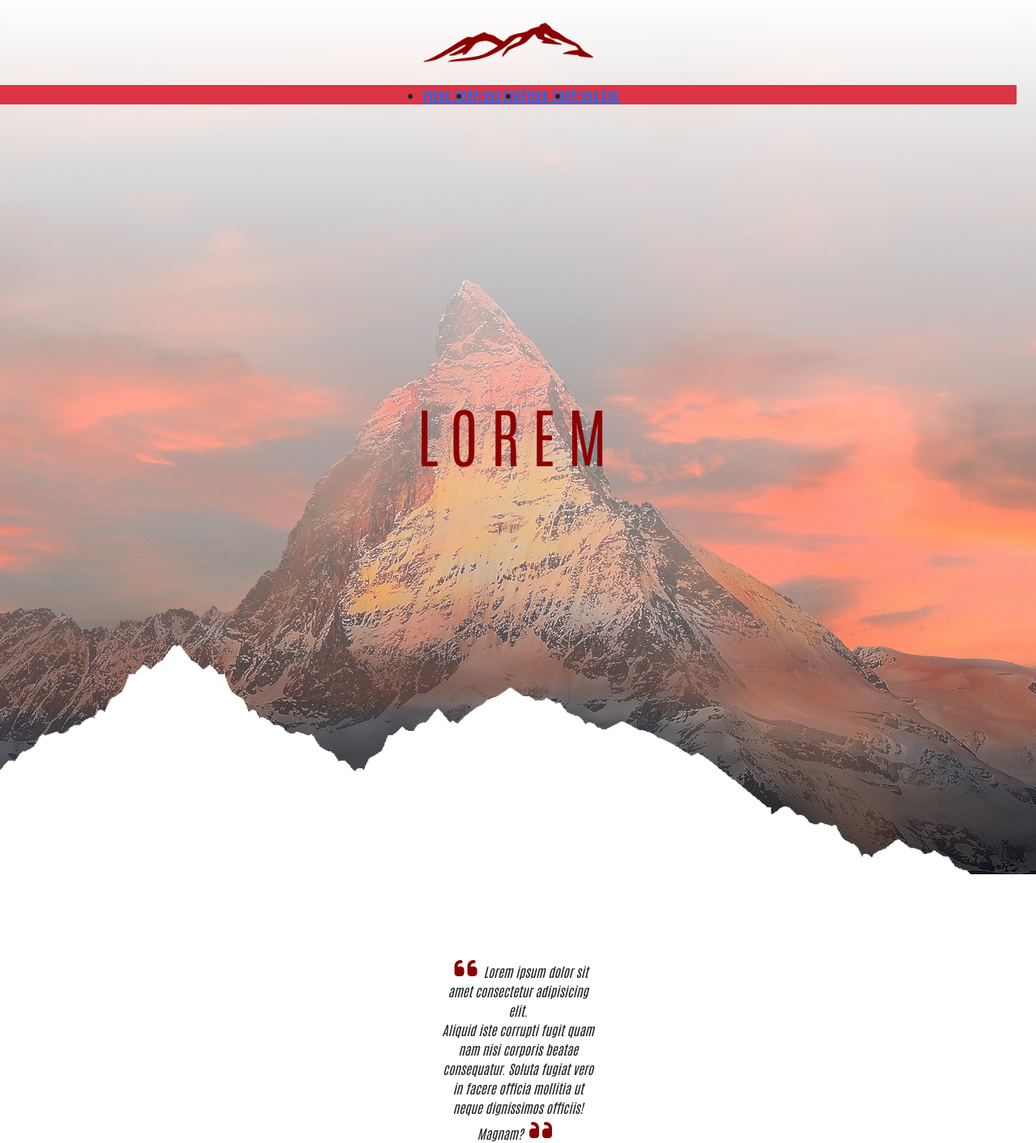
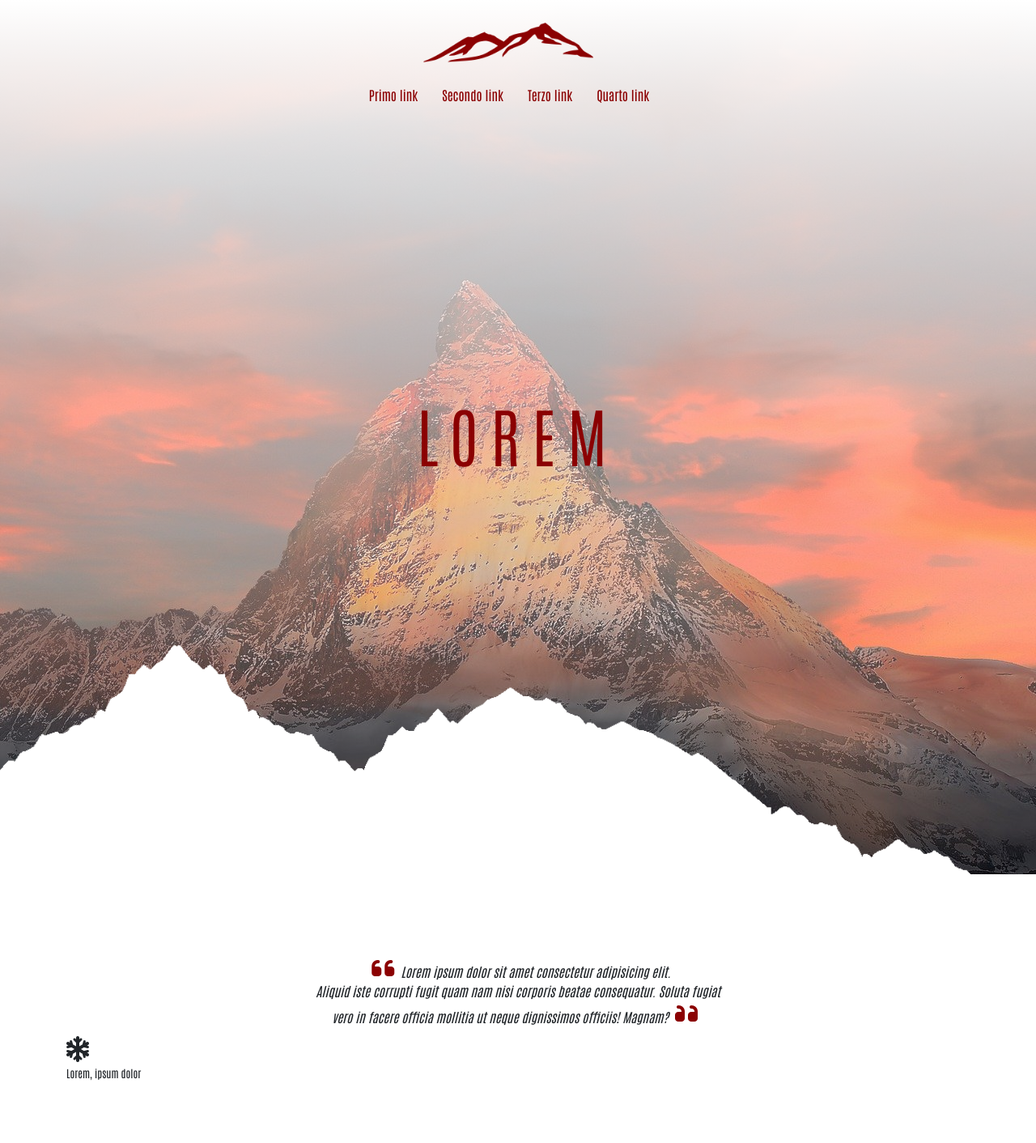
Before and after one commit to Hackademy67-aulab/red.project_leonardo-colaleo_fabio-massa_cinzia-loconsole_gianluca-conte-, a plain HTML site: page index.html in a window 1280 px wide. Shown: the whole page at 81% size. After the commit the page ends 1352 px from the top, so only its background shows below. Drawn offline with nearby package versions, Linux system fonts and the light colour scheme.

Commit message:
inserito icone seconda sezione lorem

```diff
--- a/index.html
+++ b/index.html
@@ -50,11 +50,11 @@
                                                     <div class="d-flex justify-content-center logo-dimension">
                                                         <img class="" src="./media/logo.png"  class="logo-dimension bg-primary" alt="Logo">
                                                     </div>
-                                                    <ul class="bg-danger text-center d-flex justify-content-center">
+                                                    <ul class="text-center d-flex justify-content-center link-decoration">
                                                         <li><a href="" target="_blank">Primo link</a></li>
-                                                        <li><a href="" target="_blank">Primo link</a></li>
-                                                        <li><a href="" target="_blank">Primo link</a></li>
-                                                        <li><a href="" target="_blank">Primo link</a></li>
+                                                        <li><a href="" target="_blank">Secondo link</a></li>
+                                                        <li><a href="" target="_blank">Terzo link</a></li>
+                                                        <li><a href="" target="_blank">Quarto link</a></li>
                                                     </ul>
 
 
@@ -106,7 +106,14 @@
                     </div>
                 </div>
                 <!-- fine sezione primolorem -->
-
+                <div class="container">
+                    <div class="row">
+                        <div class="col-12 fa-2x">
+                            <i class="fa-solid fa-snowflake "></i>
+                            <p class="text-size">Lorem, ipsum dolor</p>
+                        </div>
+                    </div>
+                </div>
 
     <script src="https://cdn.jsdelivr.net/npm/bootstrap@5.3.0-alpha1/dist/js/bootstrap.bundle.min.js" integrity="sha384-w76AqPfDkMBDXo30jS1Sgez6pr3x5MlQ1ZAGC+nuZB+EYdgRZgiwxhTBTkF7CXvN" crossorigin="anonymous"></script>
   </body>
--- a/style.css
+++ b/style.css
@@ -74,11 +74,10 @@ h1{
 /* prima sezione frase lorem */
 .lorem1{
     margin-top: 100px;
-    wi
 }
 
 .lorem1 p{
-    width: 15%;
+    width: 40%;
     padding: 0;
     margin: 0;
     font-style: italic;
@@ -94,3 +93,14 @@ h1{
     height:30%;
 
 }
+.link-decoration{
+    list-style: none;
+}
+.link-decoration a{
+    text-decoration: none;
+    margin-right: 30px;
+    color:  #8B0102;
+}
+.text-size{
+    font-size: small;
+}
```
